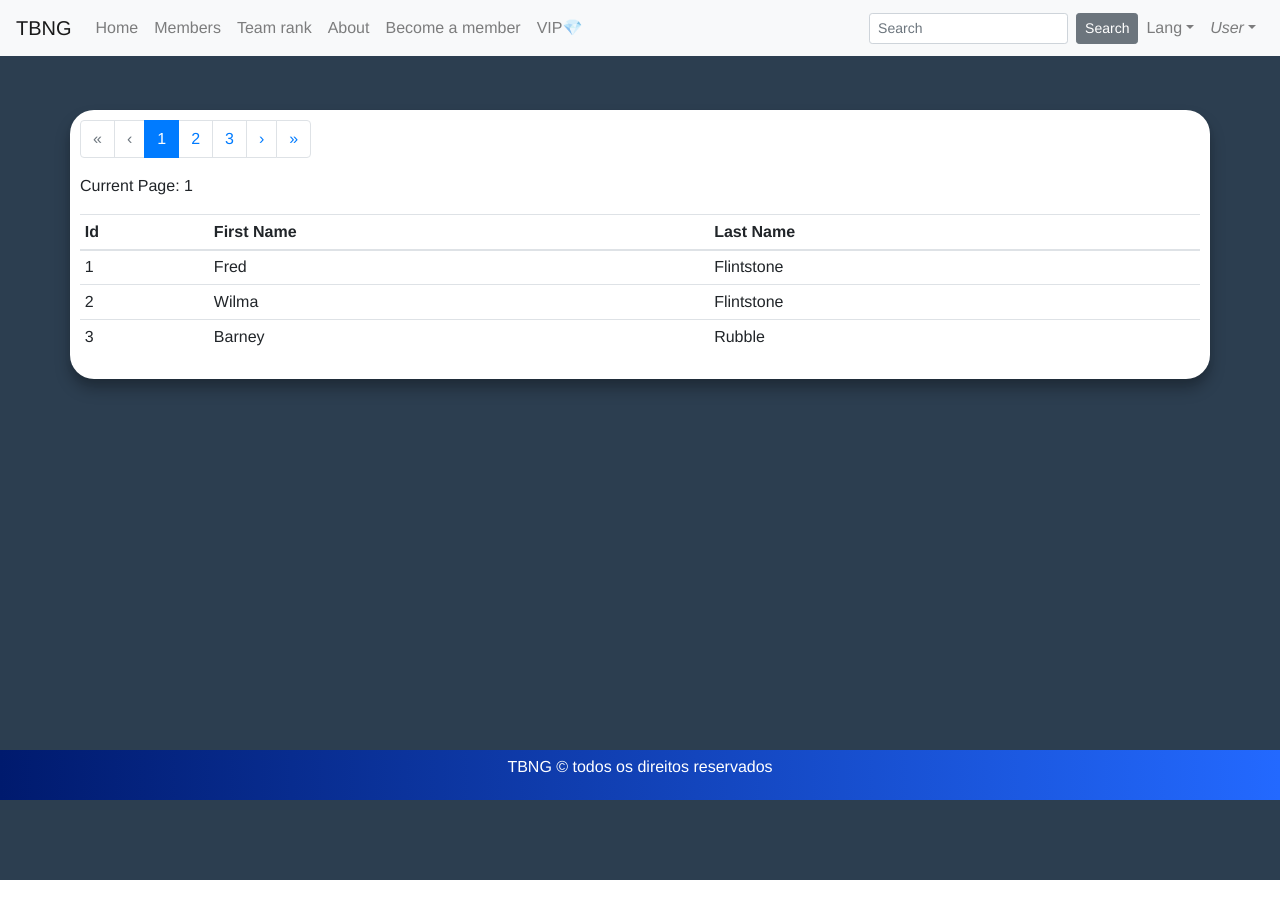
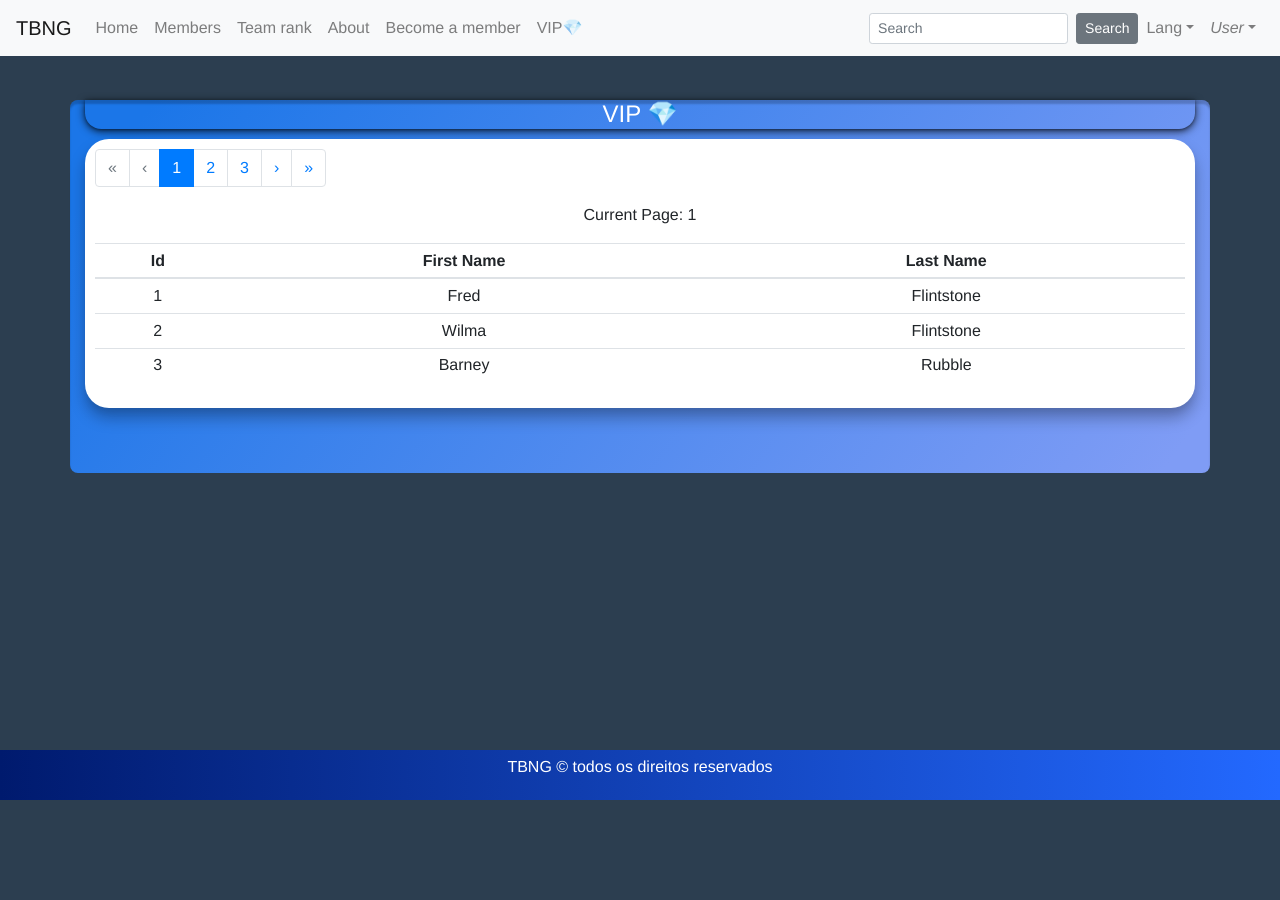
Before and after one commit to VictorDegaspari/TBNG-front-end, a Vue app: page /Vip in a window 1280 px wide. Built offline with nearby package versions, Linux system fonts and the light colour scheme.

Commit message:
fix vip page

```diff
--- a/src/components/Vyoutube.vue
+++ b/src/components/Vyoutube.vue
@@ -5,7 +5,7 @@
       type="text/html"
       width="100%"
       height="485"
-      src="http://www.youtube.com/embed/VIDEO_ID"
+      src="https://www.youtube.com/"
       frameborder="0"
     >
     </iframe>
--- a/src/views/Vip.vue
+++ b/src/views/Vip.vue
@@ -1,5 +1,6 @@
 <template>
   <div class="vip-container">
+    <Titles msg="VIP 💎">
       <Container>
         <div class="overflow-auto">
           <b-pagination
@@ -22,14 +23,17 @@
           ></b-table>
         </div>
       </Container>
+    </Titles>
   </div>
 </template>
 
 <script>
 import Container from "@/components/Vcontainers.vue";
+import Titles from "@/components/Vtitles.vue";
 export default {
   components: {
-    Container
+    Container,
+    Titles
   },
   data() {
     return {
@@ -63,6 +67,5 @@ export default {
 }
 .vip-container {
   height: 100vh;
-  padding-top: 30px;
 }
 </style>
```
Lines whose indentation alone changed are shown as unchanged.
